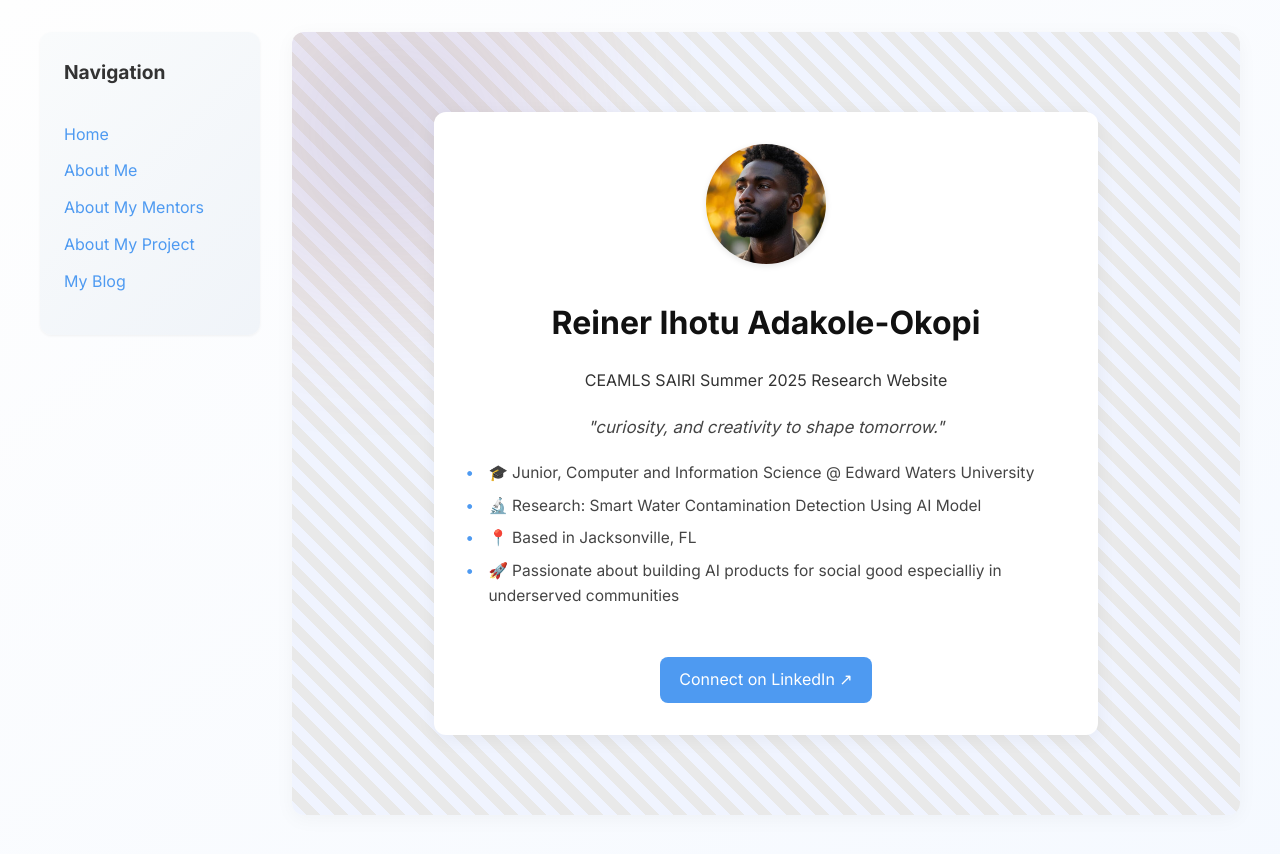
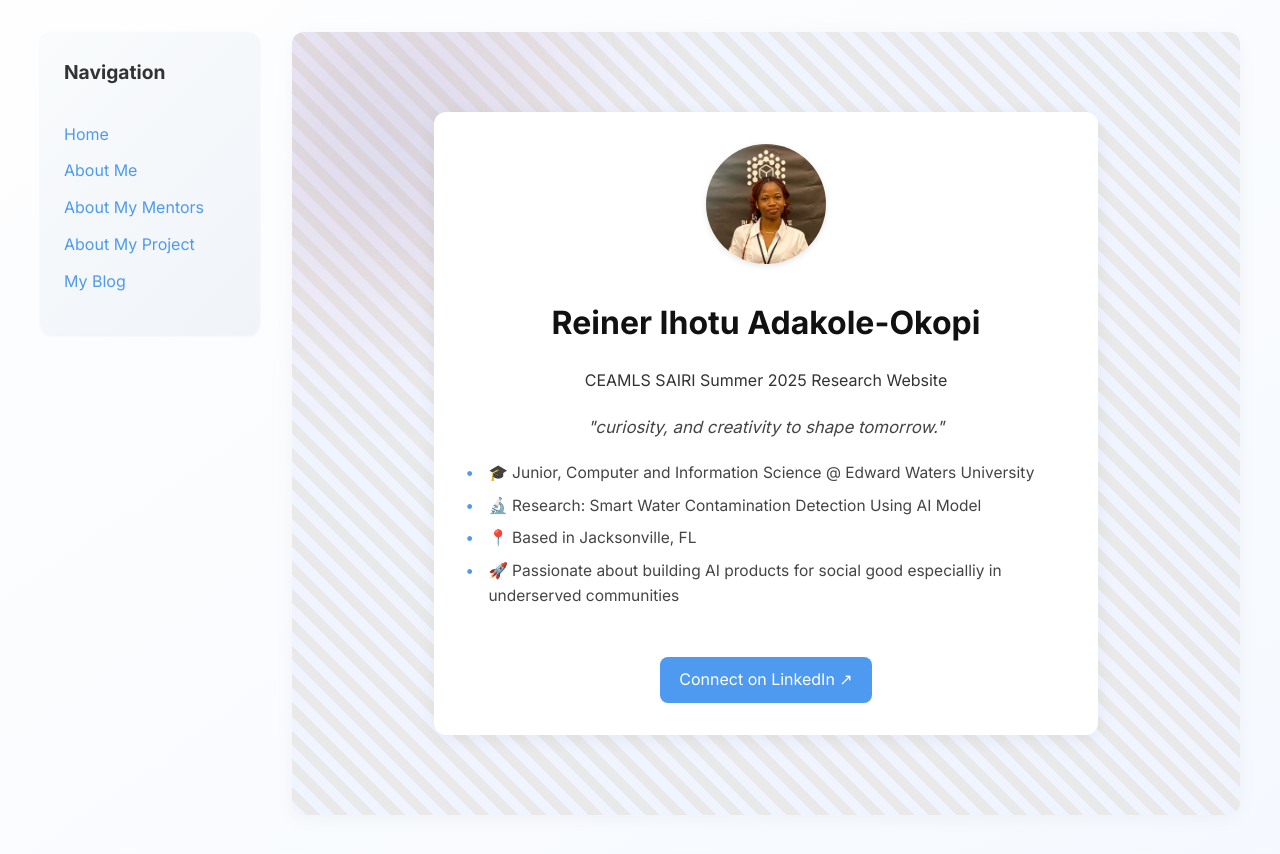
Before and after one commit to Reiner343/Reiner343.github.io, a Jekyll site: the page built from index.md, in a window 1280 px wide. Shown: the top 854 px of the page. Built offline with Jekyll 4.4.1, drawn with Linux system fonts in a browser that asks for light colours.

Commit message:
Update index.md

```diff
--- a/index.md
+++ b/index.md
@@ -12,5 +12,5 @@
   - "🚀 Passionate about building AI products for social good especialliy in underserved communities"
 
 linkedin: https://www.linkedin.com/in/reineradakole-okopi/
-image: /assets/images/me.jpg
+image: /assets/images/Headshot-Reiner.jpg
 ---
```
